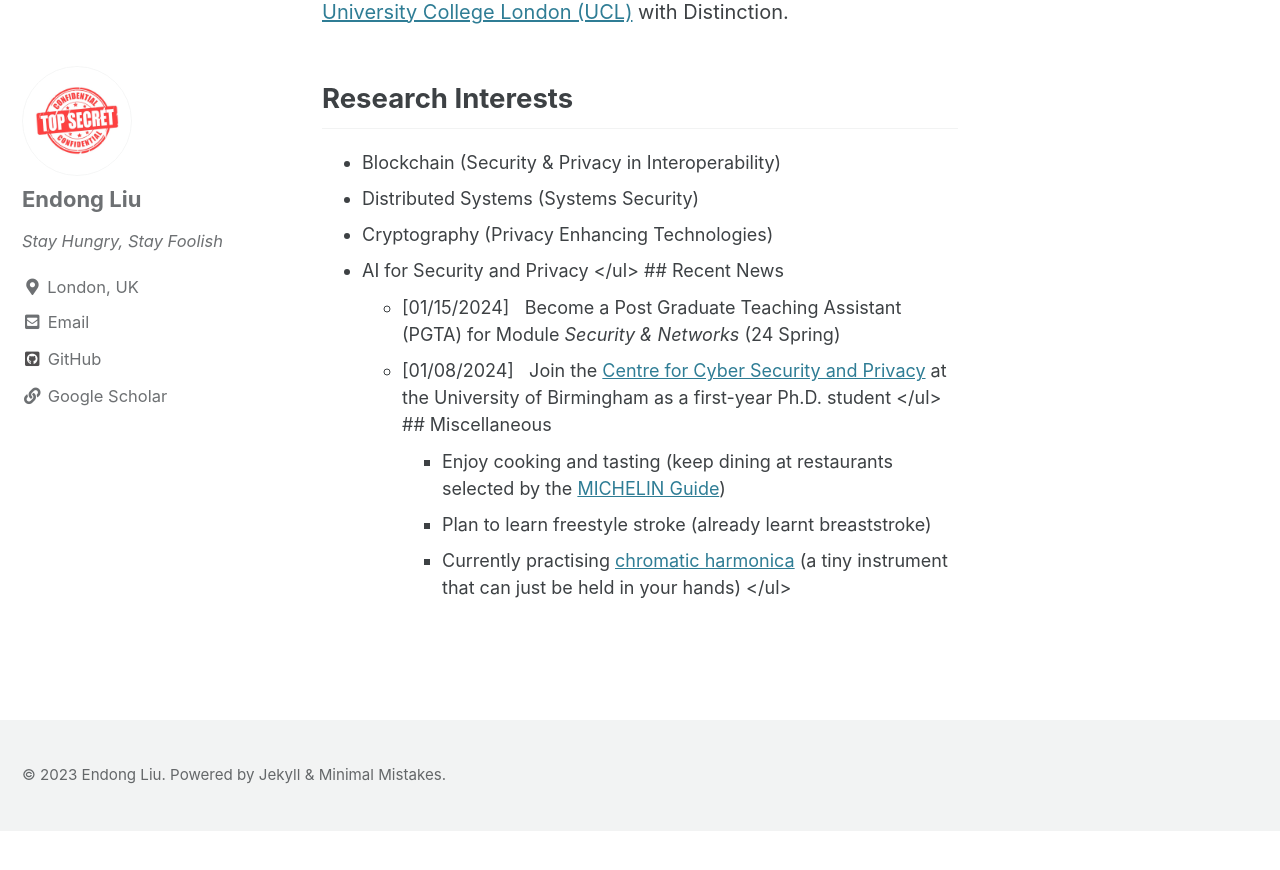
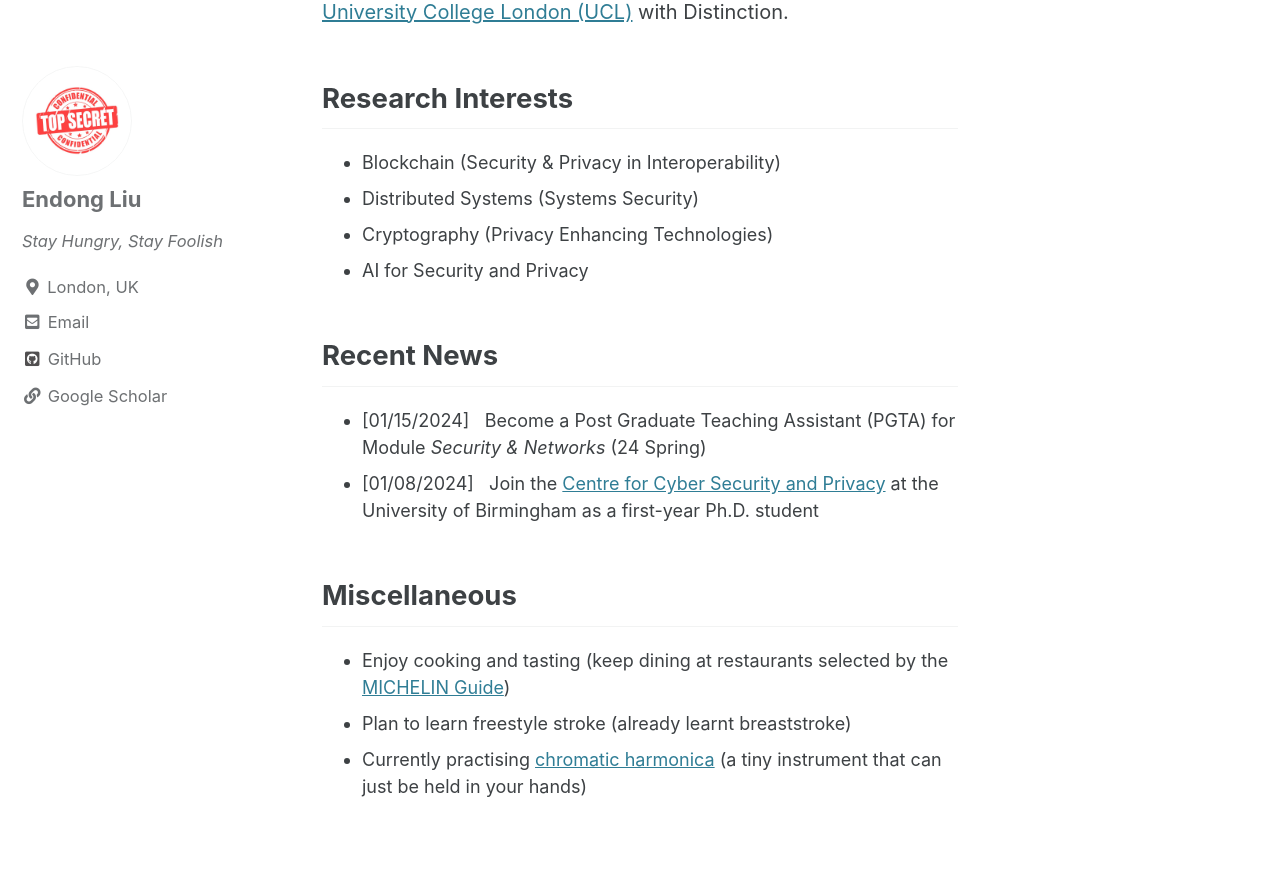
Before and after one commit to ZzPoLariszZ/zzpolariszz.github.io, a Jekyll site: the page built from index.md, in a window 1280 px wide and 900 px high, scrolled down 563 px. Shown: the top 870 px of the window. Built offline with Jekyll 4.4.1, drawn with Linux system fonts in a browser that asks for light colours; cached includes are drawn as plain includes; before the commit the page ends 1394 px from its top, so only the background shows below that; some of the changed text lies outside the part shown.

```diff
--- a/index.md
+++ b/index.md
@@ -16,23 +16,23 @@ related: true
 ## Research Interests
 
 <ul style="font-size:20px">
-    <li>Blockchain (Security & Privacy in Interoperability)
-    <li>Distributed Systems (Systems Security)
-    <li>Cryptography (Privacy Enhancing Technologies)
-    <li>AI for Security and Privacy
+    <li>Blockchain (Security & Privacy in Interoperability)</li>
+    <li>Distributed Systems (Systems Security)</li>
+    <li>Cryptography (Privacy Enhancing Technologies)</li>
+    <li>AI for Security and Privacy</li>
 </ul>
 
 ## Recent News
 
 <ul style="font-size:20px">
-    <li>[01/15/2024] &nbsp; Become a Post Graduate Teaching Assistant (PGTA) for Module <em>Security & Networks</em> (24 Spring)
-    <li>[01/08/2024] &nbsp; Join the <a href="https://www.birmingham.ac.uk/research/centre-for-cyber-security-and-privacy/index.aspx">Centre for Cyber Security and Privacy</a> at the University of Birmingham as a first-year Ph.D. student
+    <li>[01/15/2024] &nbsp; Become a Post Graduate Teaching Assistant (PGTA) for Module <em>Security & Networks</em> (24 Spring)</li>
+    <li>[01/08/2024] &nbsp; Join the <a href="https://www.birmingham.ac.uk/research/centre-for-cyber-security-and-privacy/index.aspx">Centre for Cyber Security and Privacy</a> at the University of Birmingham as a first-year Ph.D. student</li>
 </ul>
 
 ## Miscellaneous
 
 <ul style="font-size:20px">
-    <li>Enjoy cooking and tasting (keep dining at restaurants selected by the <a href="https://guide.michelin.com/gb/en">MICHELIN Guide</a>)
-    <li>Plan to learn freestyle stroke (already learnt breaststroke)
-    <li>Currently practising <a href="https://en.wikipedia.org/wiki/Chromatic_harmonica">chromatic harmonica</a> (a tiny instrument that can just be held in your hands)
+    <li>Enjoy cooking and tasting (keep dining at restaurants selected by the <a href="https://guide.michelin.com/gb/en">MICHELIN Guide</a>)</li>
+    <li>Plan to learn freestyle stroke (already learnt breaststroke)</li>
+    <li>Currently practising <a href="https://en.wikipedia.org/wiki/Chromatic_harmonica">chromatic harmonica</a> (a tiny instrument that can just be held in your hands)</li>
 </ul>
```
